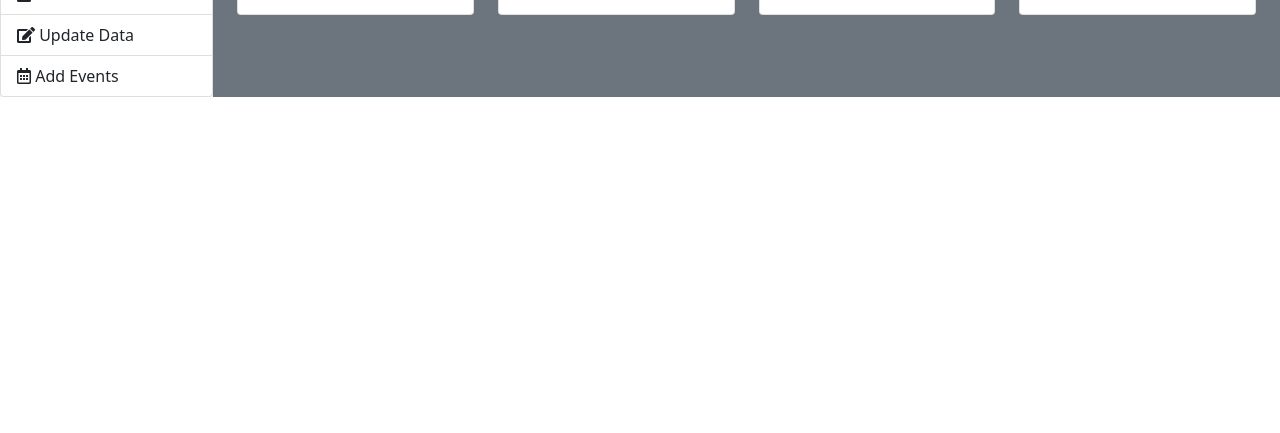
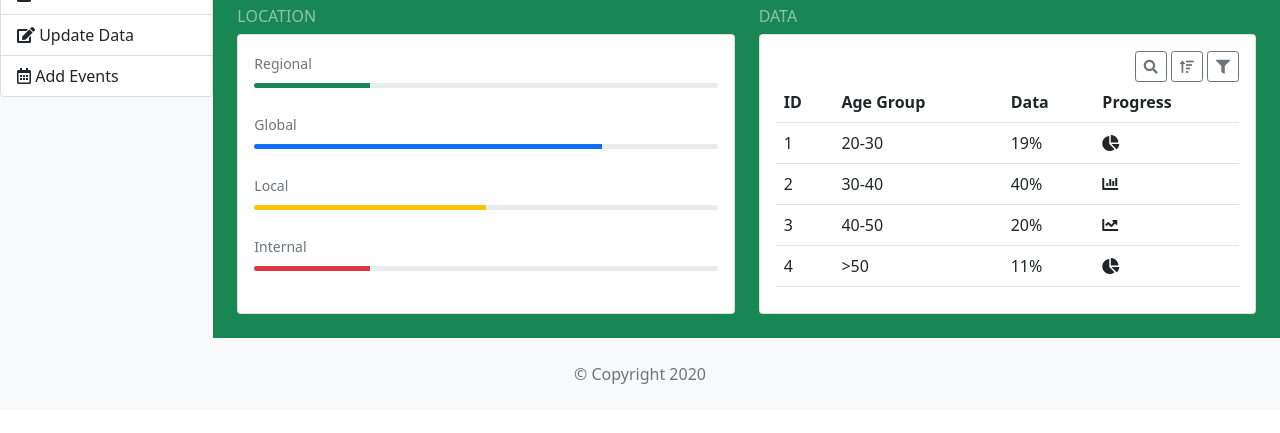
Before and after one commit to KhinMaMaKyaw/BS-Layout, a plain HTML site: page index.html in a window 1280 px wide. Shown: the part 367-800 px from the top of the page. Drawn offline with nearby package versions, Linux system fonts and the light colour scheme.

Commit message:
Location & Data block

```diff
--- a/index.html
+++ b/index.html
@@ -14,7 +14,7 @@
                 <nav class="col-2 bg-light pr-3">
                     <h1 class="h4 py-3 text-center text-primary">
                         <i class="fas fa-ghost mr-2"></i>
-                        <span class="d-lg-inline">
+                        <span class="d-none d-lg-inline">
                         GHOST ADMIN
                         </span>
                     </h1>
@@ -59,7 +59,7 @@
                         </a>
                     </div>
                 </nav>
-                <main class="col-10 bg-secondary">
+                <main class="col-10 bg-success">
                     <nav class="navbar navbar-expand-lg navbar-dark bg-light">
                         <div class="flex-fill"></div>
                         <div class="navbar nav">
@@ -90,8 +90,8 @@
                                 </div>
                             </div>
                         </div>
-                    </div>
-                    <div class="row flex-column flex-lg-row p-4">
+
+                        <div class="row flex-column flex-lg-row">
                             <h2 class="h6 text-white 50">QUICK STARTS</h2>
                             <div class="col">
                                 <div class="card mb-3">
@@ -139,7 +139,101 @@
                             </div>
 
                         </div>
+                        <div class="row flex-column flex-lg-row mt-4 ">
+                            <div class="col ">
+                                <h2 class="h6 text-white-50">LOCATION</h2>
+                                <div class="card mr-3" style="height: 280px">
+                                    <div class="card-body">
+                                        <small class="text-muted">Regional</small>
+                                        <div class="progress mb-4 mt-2" style="height: 5px;">
+                                            <div class="progress-bar bg-success w-25"></div>
+
+                                        </div>
+                                        <small class="text-muted">Global</small>
+                                        <div class="progress mb-4 mt-2" style="height: 5px;">
+                                            <div class="progress-bar bg-primary w-75"></div>
+
+                                        </div>
+                                        <small class="text-muted">Local</small>
+                                        <div class="progress mb-4 mt-2" style="height: 5px;">
+                                            <div class="progress-bar bg-warning w-50"></div>
+
+                                        </div>
+                                        <small class="text-muted">Internal</small>
+                                        <div class="progress mb-4 mt-2" style="height: 5px;">
+                                            <div class="progress-bar bg-danger w-25"></div>
+
+                                        </div>
+                                    </div>
+
+                                </div>
+
+                            </div>
+                            <div class="col ">
+                                <h2 class="h6 text-white-50">DATA</h2>
+                                <div class="card mr-3" style="height: 280px">
+                                    <div class="card-body">
+                                        <div class="text-end">
+                                            <button class="btn btn-sm btn-outline-secondary">
+                                                <i class="fas fa-search"></i>
+                                            </button>
+                                            <button class="btn btn-sm btn-outline-secondary">
+                                                <i class="fas fa-sort-amount-up"></i>
+                                            </button>
+                                            <button class="btn btn-sm btn-outline-secondary">
+                                                <i class="fas fa-filter"></i>
+                                            </button>
+                                        </div>
+
+                                        <table class="table">
+                                            <tr>
+                                                <th>ID</th>
+                                                <th>Age Group</th>
+                                                <th>Data</th>
+                                                <th>Progress</th>
+                                            </tr>
+                                            <tr>
+                                                <td>1</td>
+                                                <td>20-30</td>
+                                                <td>19%</td>
+                                                <td>
+                                                <i class="fas fa-chart-pie"></i>
+                                                </td>
+                                            </tr>
+                                            <tr>
+                                                <td>2</td>
+                                                <td>30-40</td>
+                                                <td>40%</td>
+                                                <td>
+                                                <i class="fas fa-chart-bar"></i>
+                                                </td>
+                                            </tr>
+                                            <tr>
+                                                <td>3</td>
+                                                <td>40-50</td>
+                                                <td>20%</td>
+                                                <td>
+                                                <i class="fas fa-chart-line"></i>
+                                                </td>
+                                            </tr>
+                                            <tr>
+                                                <td>4</td>
+                                                <td>>50</td>
+                                                <td>11%</td>
+                                                <td>
+                                                <i class="fas fa-chart-pie"></i>
+                                                </td>
+                                            </tr>
+                                        </table>
+                                    </div>
+                                </div>
+                            </div>
+                        </div>
+                    </div>
                 </main>
+                <footer class="text-center py-4 text-muted bg-light">
+                    &copy; Copyright 2020
+                </footer>
             </div>
         <div>
     </body>
```
Lines whose indentation alone changed are shown as unchanged.
